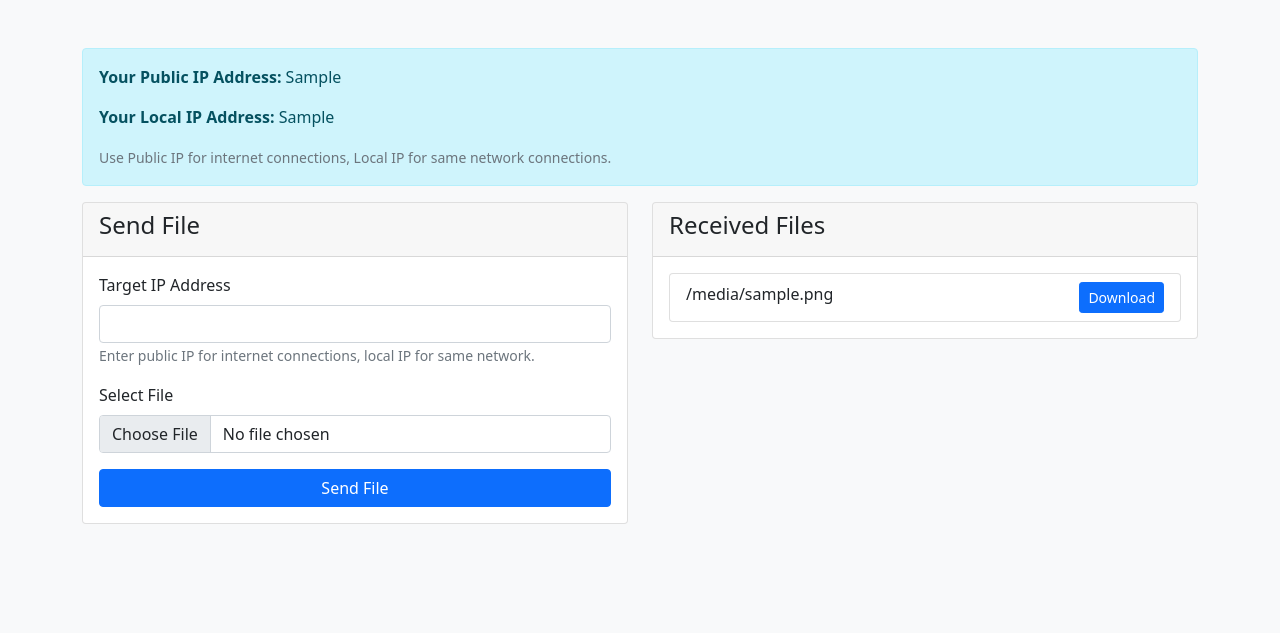
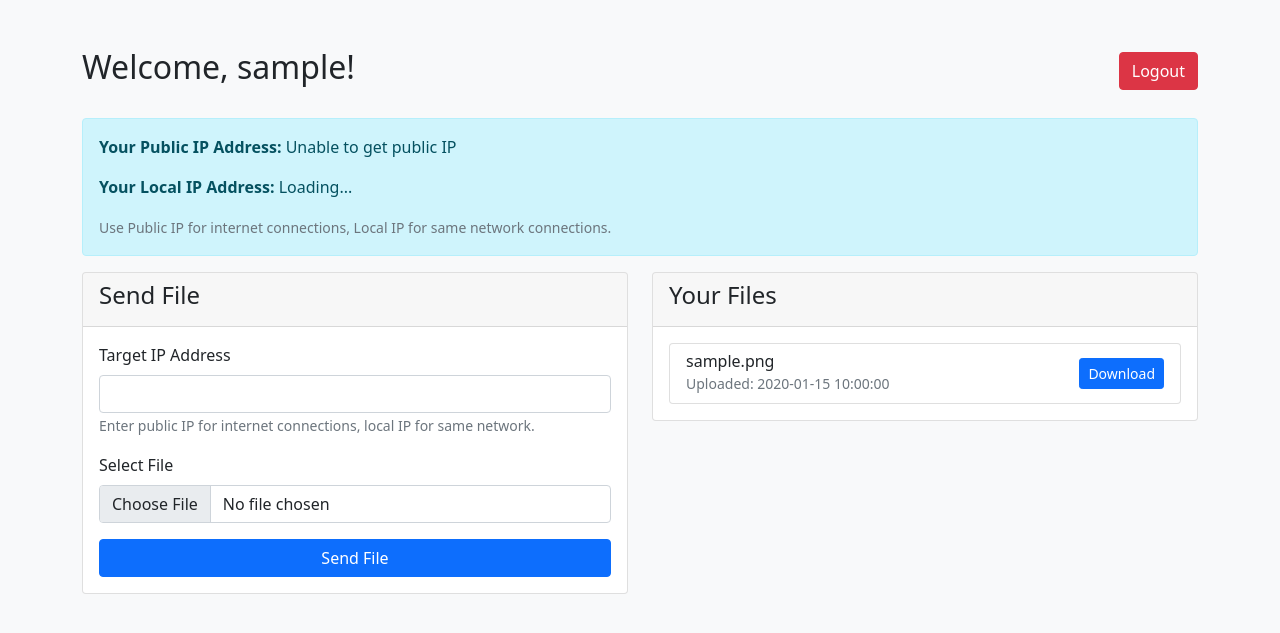
Before and after one commit to MuradHasanov07/Dosya_Transfer, a Flask app: template templates/transfer.html in a window 1280 px wide. Shown: the top 633 px of the page. Run offline with Flask 2, Linux system fonts and the light colour scheme; tables that the repository leaves empty hold one stand-in row (values such as "Sample post"); the template is opened without the code that fills it: values that come from a table or form of the project are taken from there, most other values are stand-ins (such as "Sample title", 1, 10 or a date in 2020).

Commit message:
degisiklikler

```diff
--- a/app.py
+++ b/app.py
@@ -1,10 +1,8 @@
-from flask import Flask, render_template, request, redirect, url_for, flash, send_file
+from flask import Flask, render_template, request, redirect, url_for, flash, send_file, session
 from flask_sqlalchemy import SQLAlchemy
 from werkzeug.security import generate_password_hash, check_password_hash
 import os
-import socket
-import urllib.request
-import json
+from datetime import datetime
 
 # Uygulama klasörünün yolunu al
 BASE_DIR = os.path.abspath(os.path.dirname(__file__))
@@ -34,46 +32,29 @@
     surname = db.Column(db.String(100), nullable=False)
     email = db.Column(db.String(120), unique=True, nullable=False)
     password = db.Column(db.String(200), nullable=False)
+    files = db.relationship('File', backref='owner', lazy=True)
+
+class File(db.Model):
+    id = db.Column(db.Integer, primary_key=True)
+    filename = db.Column(db.String(200), nullable=False)
+    upload_date = db.Column(db.DateTime, nullable=False, default=datetime.utcnow)
+    user_id = db.Column(db.Integer, db.ForeignKey('user.id'), nullable=False)
 
 def init_db():
     with app.app_context():
         # Veritabanını oluştur
         db.create_all()
-
-        # Veritabanı dosyasının izinlerini kontrol et
-        if os.path.exists(DB_PATH):
-            try:
-                # Yazma izni ver
-                os.chmod(DB_PATH, 0o666)
-                print(f"Database created successfully at {DB_PATH}")
-            except Exception as e:
-                print(f"Error setting database permissions: {e}")
-        else:
-            print(f"Error: Database file not created at {DB_PATH}")
+        print(f"Database created successfully at {DB_PATH}")
 
 # Veritabanını başlat
 init_db()
 
-def get_ip():
-    try:
-        # Public IP adresini al
-        public_ip = urllib.request.urlopen('https://api.ipify.org').read().decode('utf8')
-
-        # Local IP adresini al
-        hostname = socket.gethostname()
-        ip_list = socket.gethostbyname_ex(hostname)[2]
-        local_ip = next((ip for ip in ip_list if ip.startswith(('192.168.', '10.'))), ip_list[0])
-
-        return {
-            'public_ip': public_ip,
-            'local_ip': local_ip
-        }
-    except Exception as e:
-        print(f"Error getting IP: {e}")
-        return {
-            'public_ip': 'Unable to get public IP',
-            'local_ip': 'Unable to get local IP'
-        }
+def get_user_folder(user_id):
+    """Her kullanıcı için ayrı klasör oluştur"""
+    user_folder = os.path.join(app.config['UPLOAD_FOLDER'], str(user_id))
+    if not os.path.exists(user_folder):
+        os.makedirs(user_folder)
+    return user_folder
 
 @app.route('/')
 def index():
@@ -98,6 +79,9 @@
             db.session.add(new_user)
             db.session.commit()
 
+            # Kullanıcı klasörünü oluştur
+            get_user_folder(new_user.id)
+
             print(f"User registered successfully: {email}")
             flash('Registration successful!')
             return redirect(url_for('index'))
@@ -118,6 +102,10 @@
         user = User.query.filter_by(email=email).first()
 
         if user and check_password_hash(user.password, password):
+            # Kullanıcı bilgilerini oturuma kaydet
+            session['user_id'] = user.id
+            session['user_email'] = user.email
+            session['user_name'] = user.name
             return redirect(url_for('transfer'))
         else:
             flash('Invalid email or password!')
@@ -127,14 +115,30 @@
         flash('Login failed! Please try again.')
         return redirect(url_for('index'))
 
+@app.route('/logout')
+def logout():
+    session.clear()
+    return redirect(url_for('index'))
+
 @app.route('/transfer')
 def transfer():
-    ip_addresses = get_ip()
-    received_files = os.listdir(app.config['UPLOAD_FOLDER'])
-    return render_template('transfer.html', ip_addresses=ip_addresses, received_files=received_files)
+    if 'user_id' not in session:
+        return redirect(url_for('index'))
+
+    user_id = session['user_id']
+
+    # Kullanıcının dosyalarını veritabanından al
+    user_files = File.query.filter_by(user_id=user_id).order_by(File.upload_date.desc()).all()
+
+    return render_template('transfer.html',
+                         received_files=user_files,
+                         user_name=session['user_name'])
 
 @app.route('/send_file', methods=['POST'])
 def send_file_to_peer():
+    if 'user_id' not in session:
+        return redirect(url_for('index'))
+
     target_ip = request.form['target_ip']
     if 'file' not in request.files:
         flash('No file selected!')
@@ -145,14 +149,36 @@
         flash('No file selected!')
         return redirect(url_for('transfer'))
 
-    filename = os.path.join(app.config['UPLOAD_FOLDER'], file.filename)
+    # Dosyayı kullanıcının klasörüne kaydet
+    user_folder = get_user_folder(session['user_id'])
+    filename = os.path.join(user_folder, file.filename)
     file.save(filename)
+
+    # Dosya bilgisini veritabanına kaydet
+    new_file = File(
+        filename=file.filename,
+        user_id=session['user_id']
+    )
+    db.session.add(new_file)
+    db.session.commit()
+
     flash('File sent successfully!')
     return redirect(url_for('transfer'))
 
-@app.route('/download_file/<filename>')
-def download_file(filename):
-    return send_file(os.path.join(app.config['UPLOAD_FOLDER'], filename), as_attachment=True)
+@app.route('/download_file/<int:file_id>')
+def download_file(file_id):
+    if 'user_id' not in session:
+        return redirect(url_for('index'))
+
+    file = File.query.get_or_404(file_id)
+
+    # Sadece dosya sahibi indirebilir
+    if file.user_id != session['user_id']:
+        flash('Unauthorized access!')
+        return redirect(url_for('transfer'))
+
+    user_folder = get_user_folder(session['user_id'])
+    return send_file(os.path.join(user_folder, file.filename), as_attachment=True)
 
 if __name__ == '__main__':
     app.run(host='0.0.0.0', port=5000, debug=True)
--- a/templates/transfer.html
+++ b/templates/transfer.html
@@ -11,16 +11,22 @@
   </head>
   <body class="bg-light">
     <div class="container mt-5">
+      <div class="row mb-4">
+        <div class="col-12 d-flex justify-content-between align-items-center">
+          <h2>Welcome, {{ user_name }}!</h2>
+          <a href="{{ url_for('logout') }}" class="btn btn-danger">Logout</a>
+        </div>
+      </div>
       <div class="row">
         <div class="col-12">
           <div class="alert alert-info">
             <p>
-              <strong>Your Public IP Address:</strong> {{ ip_addresses.public_ip
-              }}
+              <strong>Your Public IP Address:</strong>
+              <span id="publicIP">Loading...</span>
             </p>
             <p>
-              <strong>Your Local IP Address:</strong> {{ ip_addresses.local_ip
-              }}
+              <strong>Your Local IP Address:</strong>
+              <span id="localIP">Loading...</span>
             </p>
             <small class="text-muted"
               >Use Public IP for internet connections, Local IP for same network
@@ -83,19 +89,31 @@
         <div class="col-md-6">
           <div class="card">
             <div class="card-header">
-              <h4>Received Files</h4>
+              <h4>Your Files</h4>
             </div>
             <div class="card-body">
               <div class="list-group">
                 {% for file in received_files %}
                 <div class="list-group-item">
-                  {{ file }}
-                  <a
-                    href="{{ url_for('download_file', filename=file) }}"
-                    class="btn btn-sm btn-primary float-end"
-                    >Download</a
+                  <div
+                    class="d-flex justify-content-between align-items-center"
                   >
+                    <div>
+                      <h6 class="mb-0">{{ file.filename }}</h6>
+                      <small class="text-muted"
+                        >Uploaded: {{ file.upload_date.strftime('%Y-%m-%d
+                        %H:%M:%S') }}</small
+                      >
+                    </div>
+                    <a
+                      href="{{ url_for('download_file', file_id=file.id) }}"
+                      class="btn btn-sm btn-primary"
+                      >Download</a
+                    >
+                  </div>
                 </div>
+                {% else %}
+                <div class="text-center text-muted">No files yet</div>
                 {% endfor %}
               </div>
             </div>
@@ -104,5 +122,58 @@
       </div>
     </div>
     <script src="https://cdn.jsdelivr.net/npm/bootstrap@5.1.3/dist/js/bootstrap.bundle.min.js"></script>
+    <script>
+      // Get public IP
+      fetch("https://api.ipify.org?format=json")
+        .then((response) => response.json())
+        .then((data) => {
+          document.getElementById("publicIP").textContent = data.ip;
+        })
+        .catch((error) => {
+          document.getElementById("publicIP").textContent =
+            "Unable to get public IP";
+        });
+
+      // Get local IP
+      function getLocalIP() {
+        return new Promise((resolve, reject) => {
+          window.RTCPeerConnection =
+            window.RTCPeerConnection ||
+            window.mozRTCPeerConnection ||
+            window.webkitRTCPeerConnection;
+          if (!window.RTCPeerConnection) {
+            reject("WebRTC not supported");
+            return;
+          }
+
+          let pc = new RTCPeerConnection();
+          pc.createDataChannel("");
+          pc.createOffer()
+            .then((offer) => pc.setLocalDescription(offer))
+            .catch((err) => reject(err));
+
+          pc.onicecandidate = (ice) => {
+            if (!ice || !ice.candidate || !ice.candidate.candidate) {
+              pc.close();
+              return;
+            }
+            let localIP = /([0-9]{1,3}(\.[0-9]{1,3}){3})/.exec(
+              ice.candidate.candidate
+            )[1];
+            pc.close();
+            resolve(localIP);
+          };
+        });
+      }
+
+      getLocalIP()
+        .then((ip) => {
+          document.getElementById("localIP").textContent = ip;
+        })
+        .catch((error) => {
+          document.getElementById("localIP").textContent =
+            "Unable to get local IP";
+        });
+    </script>
   </body>
 </html>
```
